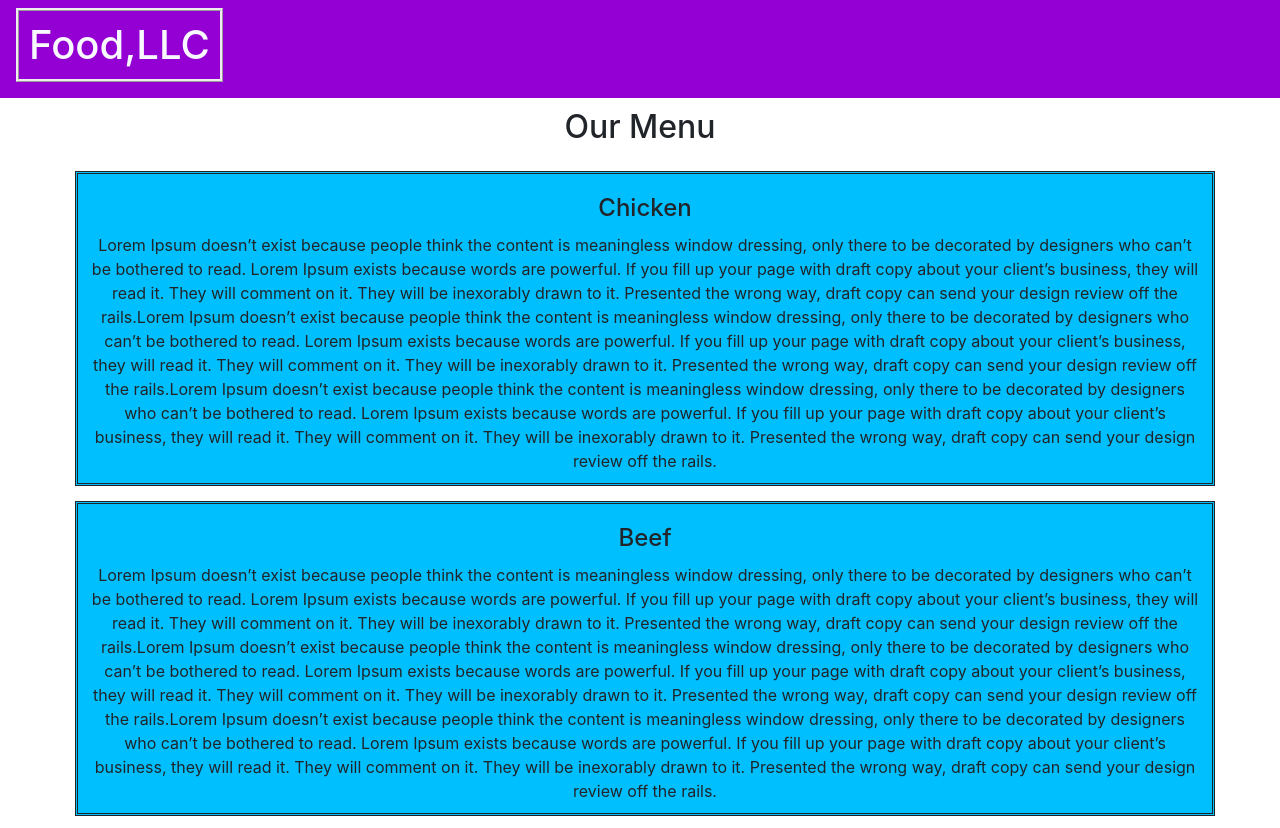
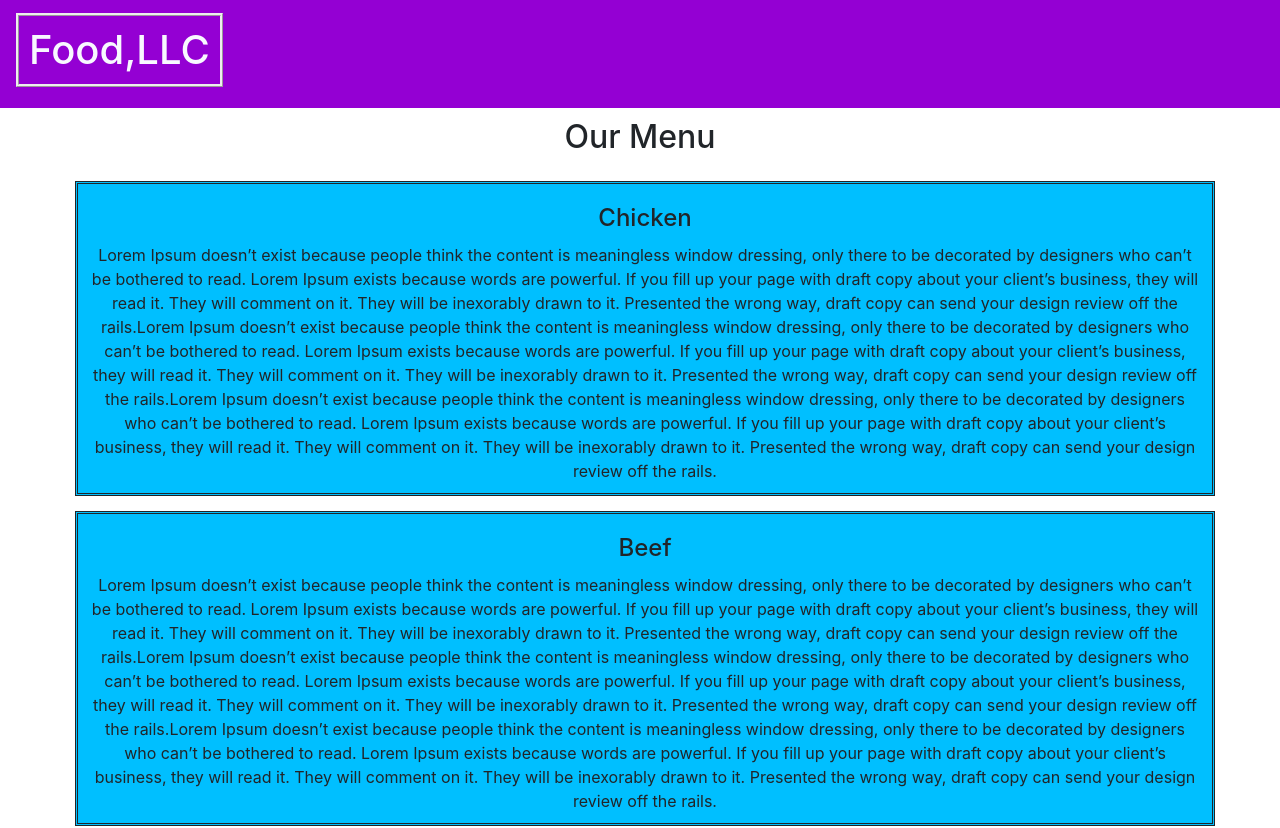
Before and after one commit to OmangRawat/M3-Assgn.-Sol, a plain HTML site: page index.html in a window 1280 px wide. Shown: the top 828 px of the page. Drawn offline with nearby package versions, Linux system fonts and the light colour scheme.

Commit message:
Update index.html

```diff
--- a/index.html
+++ b/index.html
@@ -18,7 +18,7 @@
             <div class="container" id="container">
                 <div class="row">
                     <!--<h1 id="c_name">Food,LLC</h1>-->
-                    <div id="c_name"><h1>Food,LLC</h1></div>
+                    <div class="navbar-brand" id="c_name"><h1>Food,LLC</h1></div>
                     <!--<div id="navbar-brand">Food,LLC</div>-->
                     <button id="nav_button" class="visible-xs image-responsive navbar-toggler" type="button" data-toggle="collapse" data-target="#navbarSupportedContent" aria-controls="navbarSupportedContent" aria-expanded="false" aria-label="Toggle navigation">
                         <span class="navbar-toggler-icon"></span>
```
